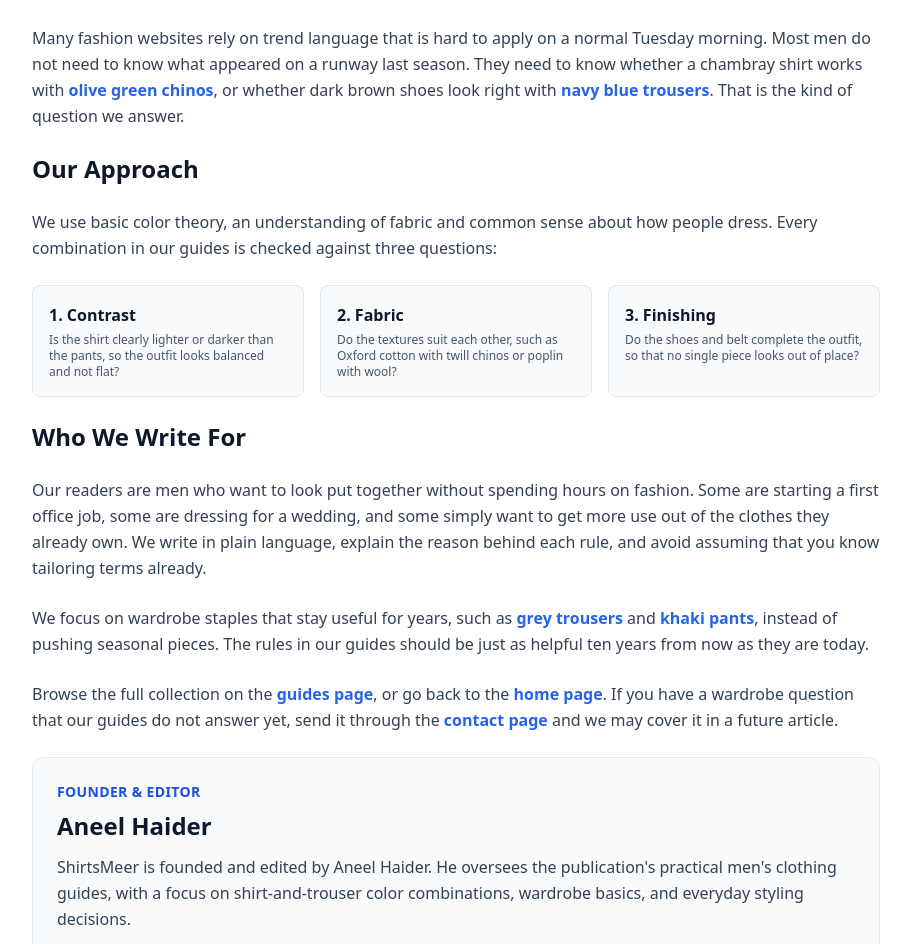
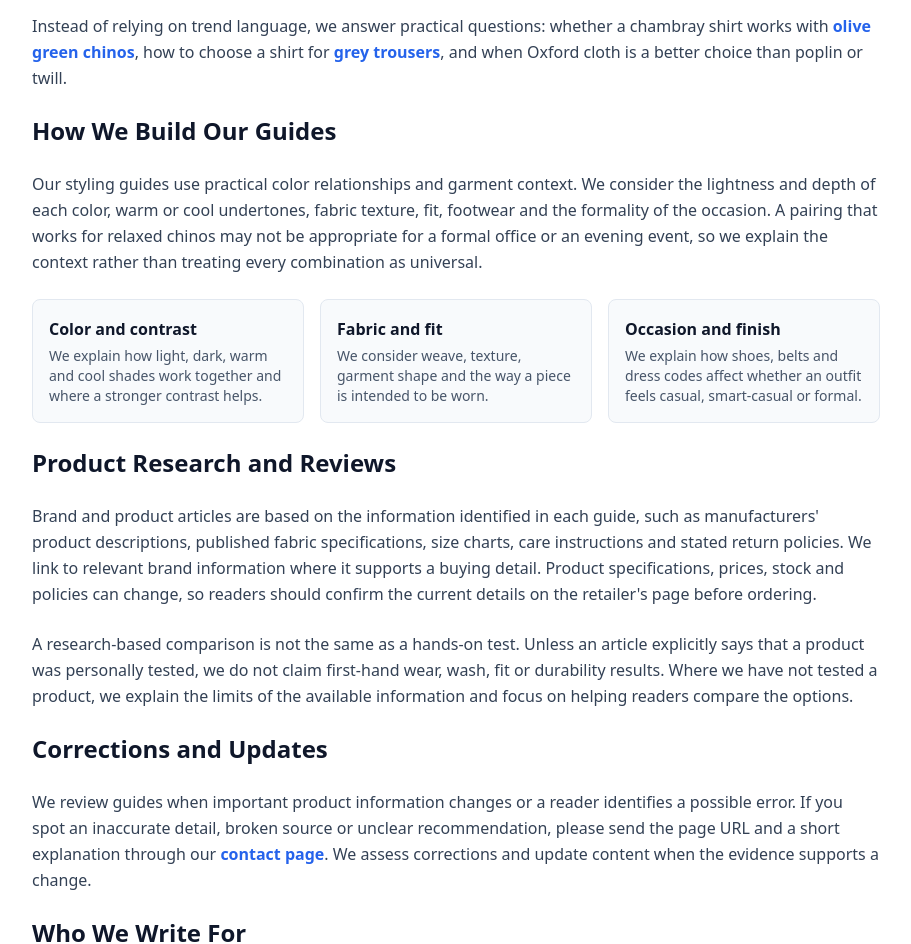
Before and after one commit to aneelhaider266-ship-it/Shirtsmeer, a Next.js app: page /about in a window 1280 px wide. Shown: the part 288-1232 px from the top of the page, without its empty margins (184-1095 px from the left). Built offline with nearby package versions, Linux system fonts and the light colour scheme.

Commit message:
Clarify ShirtsMeer editorial methodology and product review standards

```diff
--- a/app/about/page.tsx
+++ b/app/about/page.tsx
@@ -4,7 +4,7 @@ import type { Metadata } from "next";
 export const metadata: Metadata = {
   title: { absolute: "About ShirtsMeer | Practical Men's Color Rules" },
   description:
-    "ShirtsMeer publishes clear color pairing rules to help men style dress shirts, chinos and trousers without second-guessing every outfit.",
+    "Learn how ShirtsMeer researches men's clothing, shirt-and-trouser color combinations, fabric guides and product comparisons.",
   alternates: { canonical: "https://shirtsmeer.com/about" },
 };
 
@@ -14,83 +14,109 @@ export default function AboutPage() {
   return (
     <div className="mx-auto max-w-4xl px-4 py-12 sm:px-6 md:py-16">
       <h1 className="mb-6 text-3xl font-extrabold tracking-tight text-slate-900 sm:text-4xl">
-        About ShirtsMeer: Simple Color Rules for Men's Outfits
+        About ShirtsMeer: Practical Men's Style Guidance
       </h1>
 
       <div className="space-y-6 leading-relaxed text-slate-700">
         <p className="text-lg font-medium text-slate-800">
-          ShirtsMeer exists to solve a small but constant problem: standing in front of a closet full of
-          good shirts and trousers without knowing which ones actually look right together.
+          ShirtsMeer helps men make clearer everyday clothing decisions, especially
+          when choosing shirt colors for trousers, selecting shirt fabrics and
+          understanding how fit changes the way an outfit looks.
         </p>
 
         <p>
-          Many fashion websites rely on trend language that is hard to apply on a normal Tuesday morning.
-          Most men do not need to know what appeared on a runway last season. They need to know whether a
-          chambray shirt works with{" "}
-          <Link href="/blog/what-color-shirt-goes-with-olive-green-pants" className={link}>olive green chinos</Link>, or
-          whether dark brown shoes look right with{" "}
-          <Link href="/blog/what-color-shirt-goes-with-navy-pants" className={link}>navy blue trousers</Link>. That is
-          the kind of question we answer.
+          Instead of relying on trend language, we answer practical questions:
+          whether a chambray shirt works with{" "}
+          <Link href="/blog/what-color-shirt-goes-with-olive-green-pants" className={link}>
+            olive green chinos
+          </Link>, how to choose a shirt for{" "}
+          <Link href="/blog/what-color-shirt-goes-with-grey-pants" className={link}>
+            grey trousers
+          </Link>, and when Oxford cloth is a better choice than poplin or twill.
         </p>
 
-        <h2 className="mt-8 text-2xl font-bold text-slate-900">Our Approach</h2>
+        <h2 className="mt-8 text-2xl font-bold text-slate-900">How We Build Our Guides</h2>
         <p>
-          We use basic color theory, an understanding of fabric and common sense about how people dress.
-          Every combination in our guides is checked against three questions:
+          Our styling guides use practical color relationships and garment context.
+          We consider the lightness and depth of each color, warm or cool undertones,
+          fabric texture, fit, footwear and the formality of the occasion. A pairing
+          that works for relaxed chinos may not be appropriate for a formal office or
+          an evening event, so we explain the context rather than treating every
+          combination as universal.
         </p>
 
         <div className="my-6 grid grid-cols-1 gap-4 sm:grid-cols-3">
           <div className="rounded-lg border border-slate-200 bg-slate-50 p-4">
-            <h3 className="mb-1 font-bold text-slate-900">1. Contrast</h3>
-            <p className="text-xs text-slate-600">
-              Is the shirt clearly lighter or darker than the pants, so the outfit looks balanced and not flat?
+            <h3 className="mb-1 font-bold text-slate-900">Color and contrast</h3>
+            <p className="text-sm text-slate-600">
+              We explain how light, dark, warm and cool shades work together and
+              where a stronger contrast helps.
             </p>
           </div>
           <div className="rounded-lg border border-slate-200 bg-slate-50 p-4">
-            <h3 className="mb-1 font-bold text-slate-900">2. Fabric</h3>
-            <p className="text-xs text-slate-600">
-              Do the textures suit each other, such as Oxford cotton with twill chinos or poplin with wool?
+            <h3 className="mb-1 font-bold text-slate-900">Fabric and fit</h3>
+            <p className="text-sm text-slate-600">
+              We consider weave, texture, garment shape and the way a piece is
+              intended to be worn.
             </p>
           </div>
           <div className="rounded-lg border border-slate-200 bg-slate-50 p-4">
-            <h3 className="mb-1 font-bold text-slate-900">3. Finishing</h3>
-            <p className="text-xs text-slate-600">
-              Do the shoes and belt complete the outfit, so that no single piece looks out of place?
+            <h3 className="mb-1 font-bold text-slate-900">Occasion and finish</h3>
+            <p className="text-sm text-slate-600">
+              We explain how shoes, belts and dress codes affect whether an outfit
+              feels casual, smart-casual or formal.
             </p>
           </div>
         </div>
 
+        <h2 className="mt-8 text-2xl font-bold text-slate-900">Product Research and Reviews</h2>
+        <p>
+          Brand and product articles are based on the information identified in each
+          guide, such as manufacturers' product descriptions, published fabric
+          specifications, size charts, care instructions and stated return policies.
+          We link to relevant brand information where it supports a buying detail.
+          Product specifications, prices, stock and policies can change, so readers
+          should confirm the current details on the retailer's page before ordering.
+        </p>
+        <p>
+          A research-based comparison is not the same as a hands-on test. Unless an
+          article explicitly says that a product was personally tested, we do not
+          claim first-hand wear, wash, fit or durability results. Where we have not
+          tested a product, we explain the limits of the available information and
+          focus on helping readers compare the options.
+        </p>
+
+        <h2 className="mt-8 text-2xl font-bold text-slate-900">Corrections and Updates</h2>
+        <p>
+          We review guides when important product information changes or a reader
+          identifies a possible error. If you spot an inaccurate detail, broken
+          source or unclear recommendation, please send the page URL and a short
+          explanation through our{" "}
+          <Link href="/contact" className={link}>contact page</Link>. We assess
+          corrections and update content when the evidence supports a change.
+        </p>
+
         <h2 className="mt-8 text-2xl font-bold text-slate-900">Who We Write For</h2>
         <p>
-          Our readers are men who want to look put together without spending hours on fashion. Some are
-          starting a first office job, some are dressing for a wedding, and some simply want to get more use
-          out of the clothes they already own. We write in plain language, explain the reason behind each
-          rule, and avoid assuming that you know tailoring terms already.
+          Our readers include men building a work wardrobe, choosing an outfit for an
+          event or getting more use from clothes they already own. We aim to explain
+          the reason behind a recommendation in plain language, without assuming
+          specialist tailoring knowledge.
         </p>
-
         <p>
-          We focus on wardrobe staples that stay useful for years, such as{" "}
-          <Link href="/blog/what-color-shirt-goes-with-grey-pants" className={link}>grey trousers</Link> and{" "}
-          <Link href="/blog/what-color-shirt-goes-with-khaki-pants" className={link}>khaki pants</Link>, instead of
-          pushing seasonal pieces. The rules in our guides should be just as helpful ten years from now as
-          they are today.
-        </p>
-
-        <p>
-          Browse the full collection on the{" "}
-          <Link href="/blog" className={link}>guides page</Link>, or go back to the{" "}
-          <Link href="/" className={link}>home page</Link>. If you have a wardrobe question that our guides do not
-          answer yet, send it through the{" "}
-          <Link href="/contact" className={link}>contact page</Link> and we may cover it in a future article.
+          Explore the full collection on the{" "}
+          <Link href="/blog" className={link}>guides page</Link>, or try the{" "}
+          <Link href="/color-matcher" className={link}>interactive Color Matcher</Link>{" "}
+          to compare shirt and trouser combinations.
         </p>
 
         <section className="mt-10 rounded-xl border border-slate-200 bg-slate-50 p-6">
           <p className="text-sm font-semibold uppercase tracking-wide text-blue-700">Founder &amp; Editor</p>
           <h2 className="mt-2 text-2xl font-bold text-slate-900">Aneel Haider</h2>
           <p className="mt-3 leading-relaxed text-slate-700">
-            ShirtsMeer is founded and edited by Aneel Haider. He oversees the publication's
-            practical men's clothing guides, with a focus on shirt-and-trouser color
-            combinations, wardrobe basics, and everyday styling decisions.
+            ShirtsMeer is founded and edited by Aneel Haider. He oversees the
+            publication's men's clothing guides, with a focus on shirt-and-trouser
+            color combinations, wardrobe basics and everyday styling decisions.
           </p>
           <Link href="/author/aneel-haider" className="mt-4 inline-flex font-semibold text-blue-700 hover:underline">
             Meet the founder and editor
```
